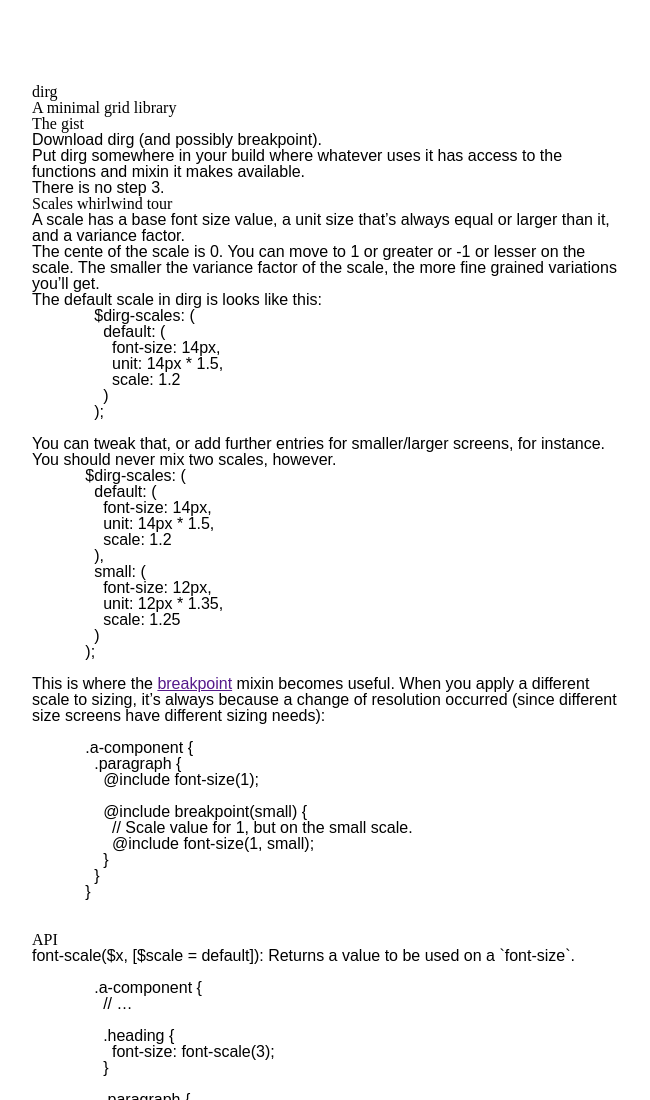
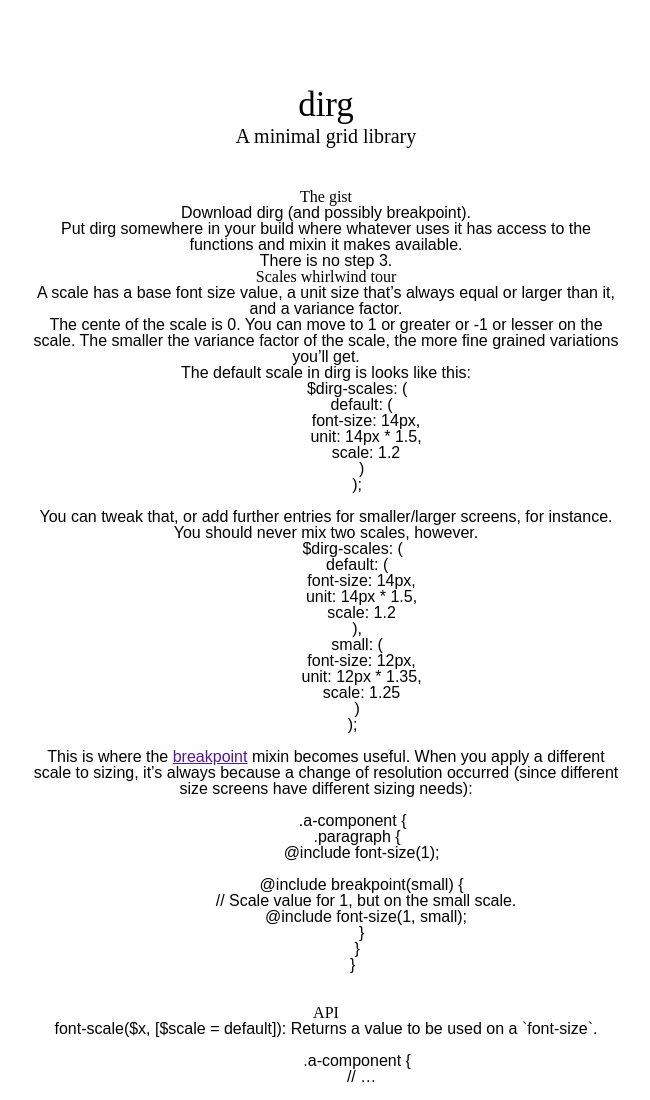
Before and after one commit to juliocesar/dirg, a website: page public/index.html in a window 1280 px wide. Shown: the top 1100 px of the page, without its empty margins (314-964 px from the left). Drawn offline with nearby package versions, Linux system fonts and the light colour scheme; files that its build step writes are made by us from their sources.

Commit message:
main-wrapper base styles

```diff
--- a/public/index.html
+++ b/public/index.html
@@ -14,7 +14,7 @@
       <h1 class="main-heading">
         dirg
       </h1>
-      <h2>
+      <h2 class="sub-heading">
         A minimal grid library
       </h2>
       <article class="article">
--- a/src/main-wrapper.scss
+++ b/src/main-wrapper.scss
@@ -4,4 +4,17 @@
 .main-wrapper {
   margin: columns(1) auto 0;
   width: columns(7);
+  text-align: center;
+
+  .main-heading {
+    @include font-size(5);
+  }
+
+  .sub-heading {
+    @include font-size(2);
+  }
+
+  .article:first-of-type {
+    margin-top: units(2);
+  }
 }
```
